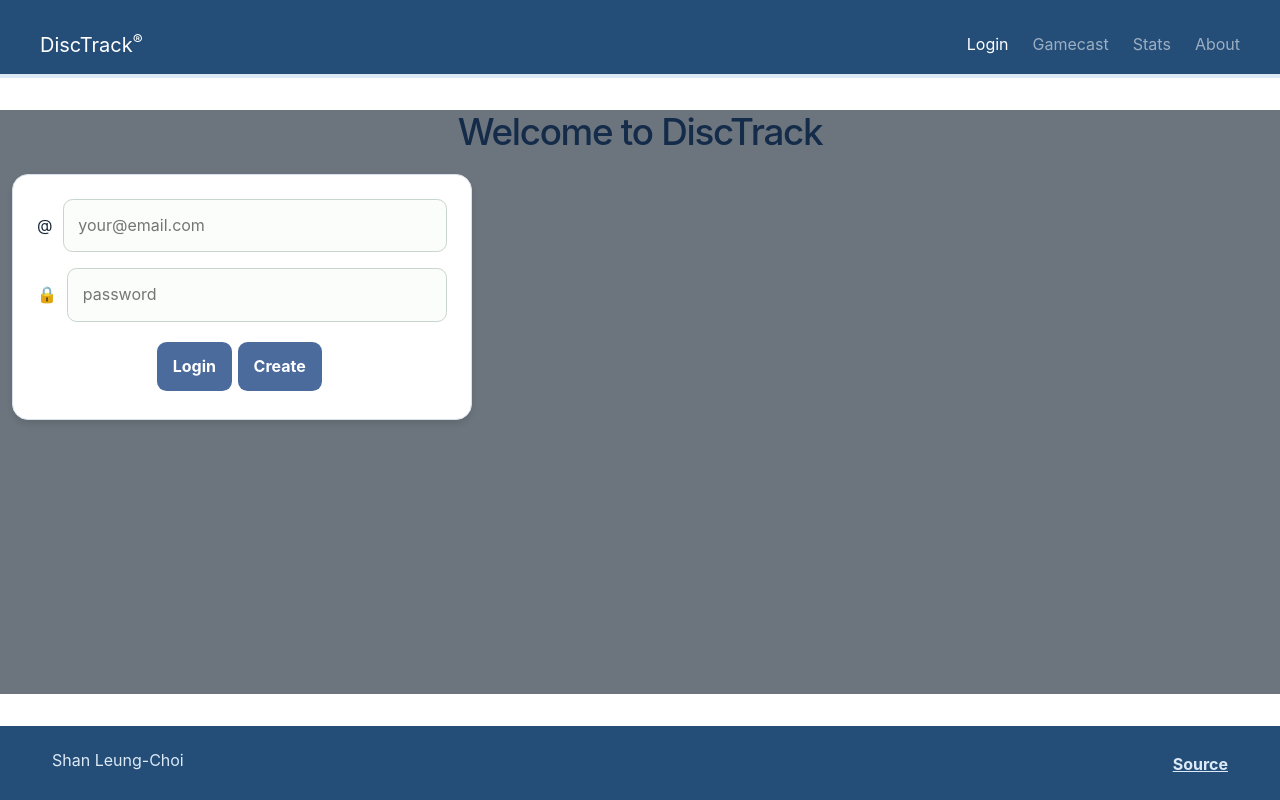
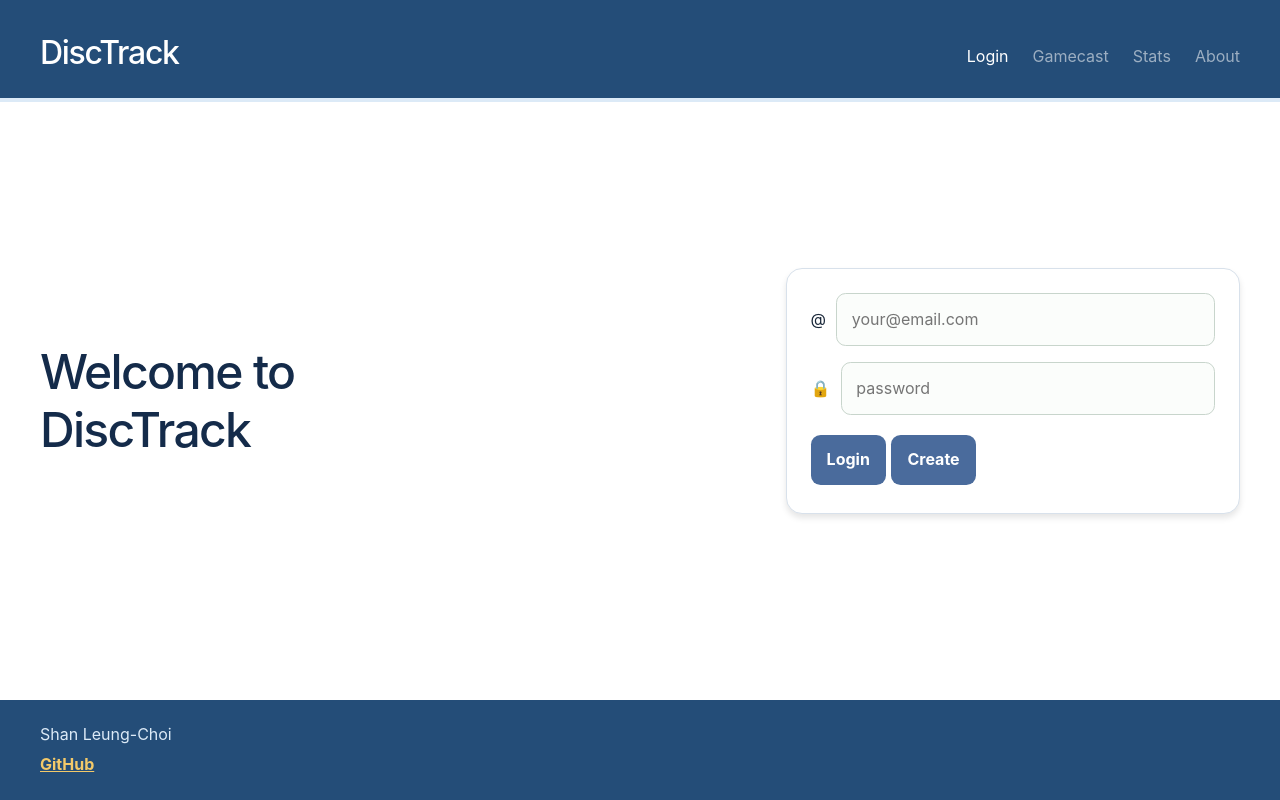
Before and after one commit to bombxark27/startup, a React (Vite) app: page / in a window 1280 px wide. Built offline with nearby package versions, Linux system fonts and the light colour scheme.

Commit message:
reformated login page

```diff
--- a/src/app.css
+++ b/src/app.css
@@ -40,7 +40,7 @@ html {
   display: flex;
   flex-direction: column;
   min-height: 100vh;
-  min-width: 375px;
+  min-width: 320px;
 
   margin: 0;
   background: var(--surface);
@@ -130,6 +130,11 @@ footer a {
     margin-top: 0.25rem;
     color: var(--gold);
     font-weight: 700;
+}
+
+footer .container-fluid {
+    max-width: 1200px;
+    padding: 0;
 }
 
 footer a:hover {
--- a/src/app.jsx
+++ b/src/app.jsx
@@ -1,3 +1,4 @@
+
 import React from 'react';
 import 'bootstrap/dist/css/bootstrap.min.css';
 import './app.css';
@@ -15,39 +16,50 @@ export default function App() {
         <header className="container-fluid">
           <nav className="navbar navbar-dark">
             <div className="navbar-brand">
-            DiscTrack<sup>&reg;</sup>
+              <h1>DiscTrack</h1>
             </div>
+
             <menu className="navbar-nav flex-row gap-4">
               <li className="nav-item">
-              <NavLink className='nav-link' to=''>Login</NavLink>
+                <NavLink className="nav-link" to="/">
+                  Login
+                </NavLink>
               </li>
               <li className="nav-item">
-              <NavLink className='nav-link' to='gamecast'>Gamecast</NavLink>
+                <NavLink className="nav-link" to="/gamecast">
+                  Gamecast
+                </NavLink>
               </li>
               <li className="nav-item">
-              <NavLink className='nav-link' to='stats'>Stats</NavLink>
+                <NavLink className="nav-link" to="/stats">
+                  Stats
+                </NavLink>
               </li>
               <li className="nav-item">
-              <NavLink className='nav-link' to='about'>About</NavLink>
+                <NavLink className="nav-link" to="/about">
+                  About
+                </NavLink>
               </li>
             </menu>
           </nav>
         </header>
 
         <Routes>
-        <Route path='/' element={<Login />} exact />
-        <Route path='/gamecast' element={<Gamecast />} />
-        <Route path='/stats' element={<Stats />} />
-        <Route path='/about' element={<About />} />
-        <Route path='*' element={<NotFound />} />
+          <Route path="/" element={<Login />} />
+          <Route path="/gamecast" element={<Gamecast />} />
+          <Route path="/stats" element={<Stats />} />
+          <Route path="/about" element={<About />} />
+          <Route path="*" element={<NotFound />} />
         </Routes>
 
         <footer>
-        <div className="container-fluid d-flex justify-content-between">
-            <span className="text-reset">Shan Leung-Choi</span>
-            <a className="text-reset" href="https://github.com/bombxark27/startup">
-                Source
+          <div className="container-fluid">
+            <span>Shan Leung-Choi</span>
+            <div>
+              <a href="https://github.com/bombxark27/startup">
+                GitHub
               </a>
+            </div>
           </div>
         </footer>
       </div>
@@ -56,5 +68,9 @@ export default function App() {
 }
 
 function NotFound() {
-  return <main className="container-fluid bg-secondary text-center">404: Return to sender. Address unknown.</main>;
+  return (
+    <main>
+      <h1>404: Return to sender. Address unknown.</h1>
+    </main>
+  );
 }
--- a/src/login/login.jsx
+++ b/src/login/login.jsx
@@ -1,19 +1,29 @@
+
 import React from 'react';
 import './login.css';
 
 export function Login() {
   return (
-    <main className="container-fluid bg-secondary text-center">
-      <h2>Welcome to DiscTrack</h2>
-      <form method="get" action="gamecast.html">
+    <main className="auth-layout">
+      <h1>Welcome to DiscTrack</h1>
+
+      <form method="get" action="/gamecast">
         <div>
           <span>@</span>
-          <input type="text" placeholder="your@email.com" />
+          <input
+            type="email"
+            placeholder="your@email.com"
+          />
         </div>
+
         <div>
           <span>🔒</span>
-          <input type="password" placeholder="password" />
+          <input
+            type="password"
+            placeholder="password"
+          />
         </div>
+
         <button type="submit">Login</button>
         <button type="submit">Create</button>
       </form>
```
Also changed, not shown: src/login/login.css (line endings or trailing spaces). Lines whose indentation alone changed are shown as unchanged.
